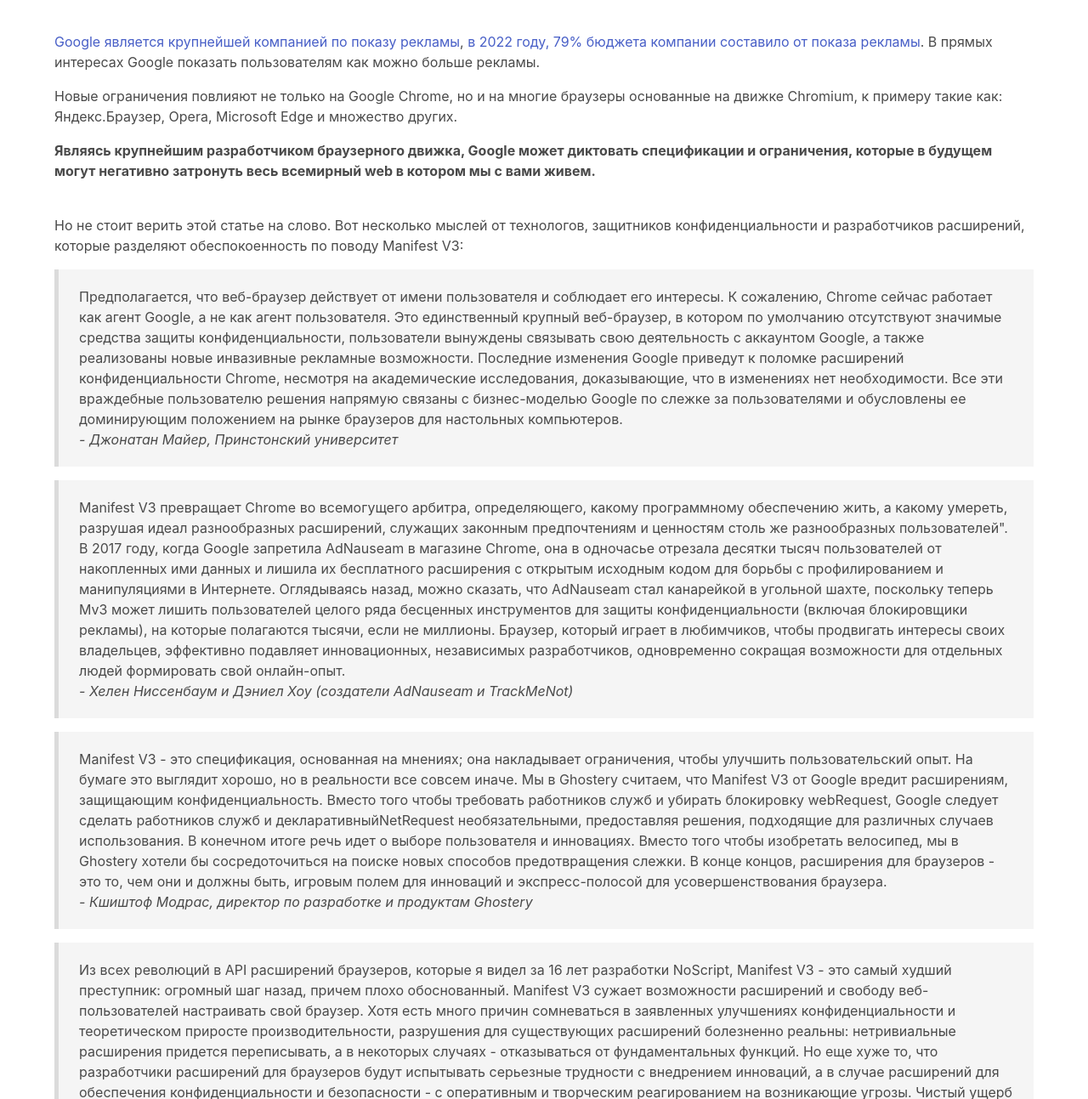
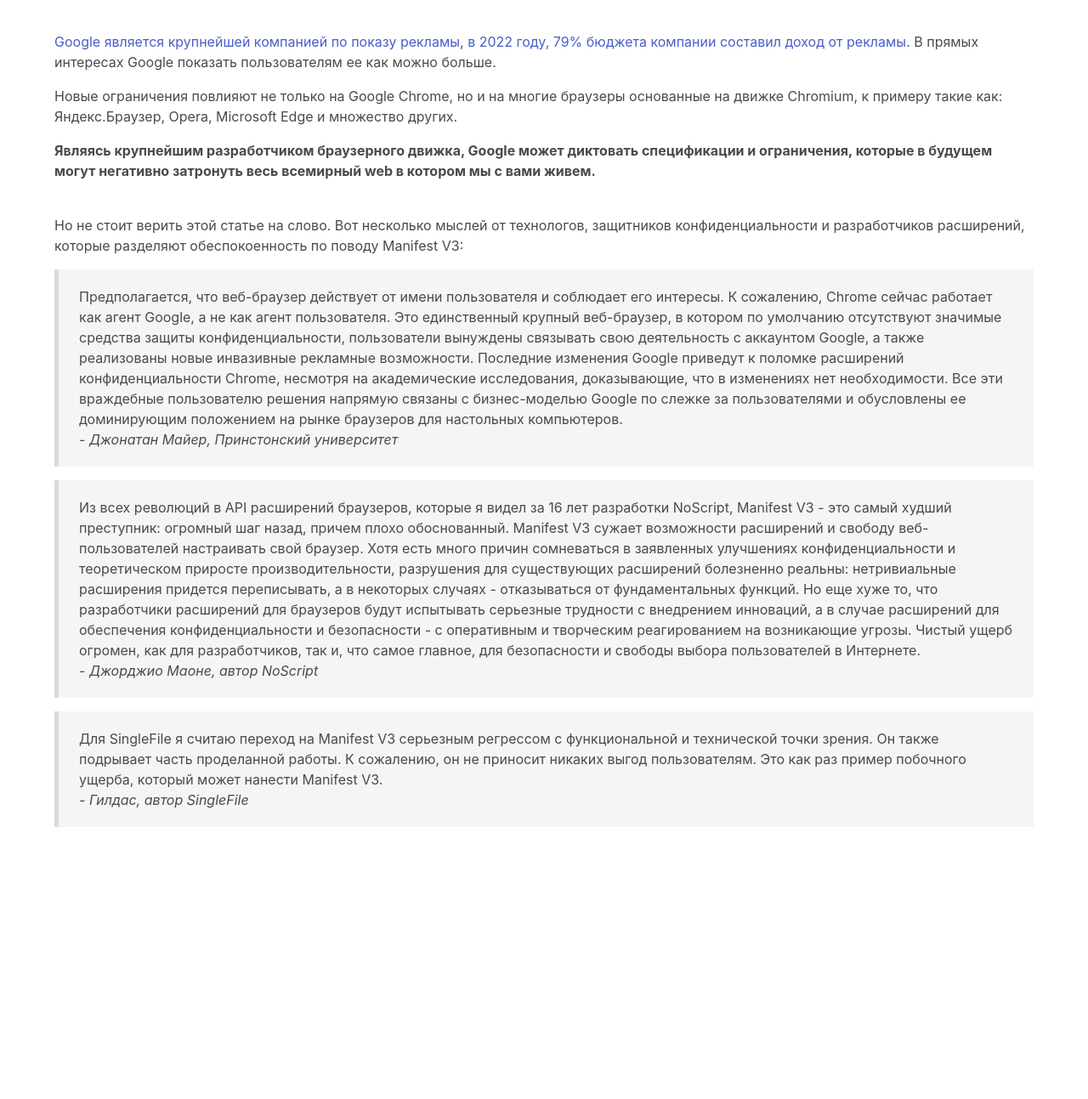
Before and after one commit to xdettlaff/useit, a plain HTML site: page site/ru/index.html in a window 1280 px wide. Shown: the part 982-2275 px from the top of the page at 85% size. After the commit the page ends 2003 px from the top, so only its background shows below. Drawn offline with nearby package versions, Linux system fonts and the light colour scheme; files that its build step writes are made by us from their sources.

Commit message:
update ru

```diff
--- a/site/ru/index.html
+++ b/site/ru/index.html
@@ -1,6 +1,7 @@
 <!DOCTYPE html>
 
 <html>
+
 <head>
   <meta charset="utf-8" />
   <meta name="viewport" content="width=device-width, initial-scale=1" />
@@ -58,24 +59,20 @@
         <br />
 
         <p>
-            <b
-              >Новые правила Google объясняет улучшием безопасности и производительности, но это не является правдой.</b
-            >
+          <b>Новые правила Google объясняет улучшием безопасности и производительности, но это не является правдой.</b>
         </p>
 
         <p>
-            <a href="https://kevin.borgolte.me/files/pdf/www2020-privacy-extensions.pdf" target="_blank"
-              >Исследование, проведенное в 2020 году учеными из Принстонского и Чикагского университетов</a
-            >
+          <a href="https://kevin.borgolte.me/files/pdf/www2020-privacy-extensions.pdf" target="_blank">Исследование,
+            проведенное в 2020 году учеными из Принстонского и Чикагского университетов</a>
           показало, что расширения для обеспечения конфиденциальности, те самые, которым будет препятствовать Manifest
           V3, на самом деле повышают производительность браузера.
         </p>
 
         <p>
           Также Manifest V3 сомнительно влияет на безопасность. На
-            <a href="https://www.youtube.com/watch?v=tpDFS-GUytg&t=416s" target="_blank"
-              >саммите AdBlocker Dev Summit 2020</a
-            >
+          <a href="https://www.youtube.com/watch?v=tpDFS-GUytg&t=416s" target="_blank">саммите AdBlocker Dev Summit
+            2020</a>
           было сказано ".. вредоносные дополнения в основном заинтересованы в захвате плохих данных, они все еще могут
           сделать это с помощью текущего API webRequest, который не блокируется". На простой язык - это означает, что
           когда вредоносное расширение пробирается через процесс проверки безопасности, оно обычно заинтересовано в
@@ -89,14 +86,10 @@
         <br />
 
         <p>
-            <a
-              href="https://www.theguardian.com/media/2017/may/02/google-and-facebook-bring-in-one-fifth-of-global-ad-revenue"
-              target="_blank"
-              >Google является крупнейшей компанией по показу рекламы</a
-            >,
-            <a href="https://fourweekmba.com/google-business-model/" target="_blank"
-              >в 2022 году, 79% бюджета компании составило от показа рекламы</a
-            >. В прямых интересах Google показать пользователям как можно больше рекламы.
+          <a href="https://www.theguardian.com/media/2017/may/02/google-and-facebook-bring-in-one-fifth-of-global-ad-revenue"
+            target="_blank">Google является крупнейшей компанией по показу рекламы</a>,
+          <a href="https://fourweekmba.com/google-business-model/" target="_blank">в 2022 году, 79% бюджета компании
+            составил доход от рекламы</a>. В прямых интересах Google показать пользователям ее как можно больше.
         </p>
 
         <p>
@@ -105,10 +98,8 @@
         </p>
 
         <p>
-            <b
-              >Являясь крупнейшим разработчиком браузерного движка, Google может диктовать спецификации и ограничения,
-              которые в будущем могут негативно затронуть весь всемирный web в котором мы c вами живем.</b
-            >
+          <b>Являясь крупнейшим разработчиком браузерного движка, Google может диктовать спецификации и ограничения,
+            которые в будущем могут негативно затронуть весь всемирный web в котором мы c вами живем.</b>
         </p>
 
         <br />
@@ -129,35 +120,6 @@
           доминирующим положением на рынке браузеров для настольных компьютеров.
           <br />
           <i>- Джонатан Майер, Принстонский университет</i>
-          </blockquote>
-
-          <blockquote>
-            Manifest V3 превращает Chrome во всемогущего арбитра, определяющего, какому программному обеспечению жить, а
-            какому умереть, разрушая идеал разнообразных расширений, служащих законным предпочтениям и ценностям столь
-            же разнообразных пользователей". В 2017 году, когда Google запретила AdNauseam в магазине Chrome, она в
-            одночасье отрезала десятки тысяч пользователей от накопленных ими данных и лишила их бесплатного расширения
-            с открытым исходным кодом для борьбы с профилированием и манипуляциями в Интернете. Оглядываясь назад, можно
-            сказать, что AdNauseam стал канарейкой в угольной шахте, поскольку теперь Mv3 может лишить пользователей
-            целого ряда бесценных инструментов для защиты конфиденциальности (включая блокировщики рекламы), на которые
-            полагаются тысячи, если не миллионы. Браузер, который играет в любимчиков, чтобы продвигать интересы своих
-            владельцев, эффективно подавляет инновационных, независимых разработчиков, одновременно сокращая возможности
-            для отдельных людей формировать свой онлайн-опыт.
-            <br />
-            <i>- Хелен Ниссенбаум и Дэниел Хоу (создатели AdNauseam и TrackMeNot)</i>
-          </blockquote>
-
-          <blockquote>
-            Manifest V3 - это спецификация, основанная на мнениях; она накладывает ограничения, чтобы улучшить
-            пользовательский опыт. На бумаге это выглядит хорошо, но в реальности все совсем иначе. Мы в Ghostery
-            считаем, что Manifest V3 от Google вредит расширениям, защищающим конфиденциальность. Вместо того чтобы
-            требовать работников служб и убирать блокировку webRequest, Google следует сделать работников служб и
-            декларативныйNetRequest необязательными, предоставляя решения, подходящие для различных случаев
-            использования. В конечном итоге речь идет о выборе пользователя и инновациях. Вместо того чтобы изобретать
-            велосипед, мы в Ghostery хотели бы сосредоточиться на поиске новых способов предотвращения слежки. В конце
-            концов, расширения для браузеров - это то, чем они и должны быть, игровым полем для инноваций и
-            экспресс-полосой для усовершенствования браузера.
-            <br />
-            <i>- Кшиштоф Модрас, директор по разработке и продуктам Ghostery</i>
         </blockquote>
 
         <blockquote>
@@ -186,4 +148,5 @@
     </div>
   </section>
 </body>
+
 </html>
```
Lines whose indentation alone changed are shown as unchanged.
